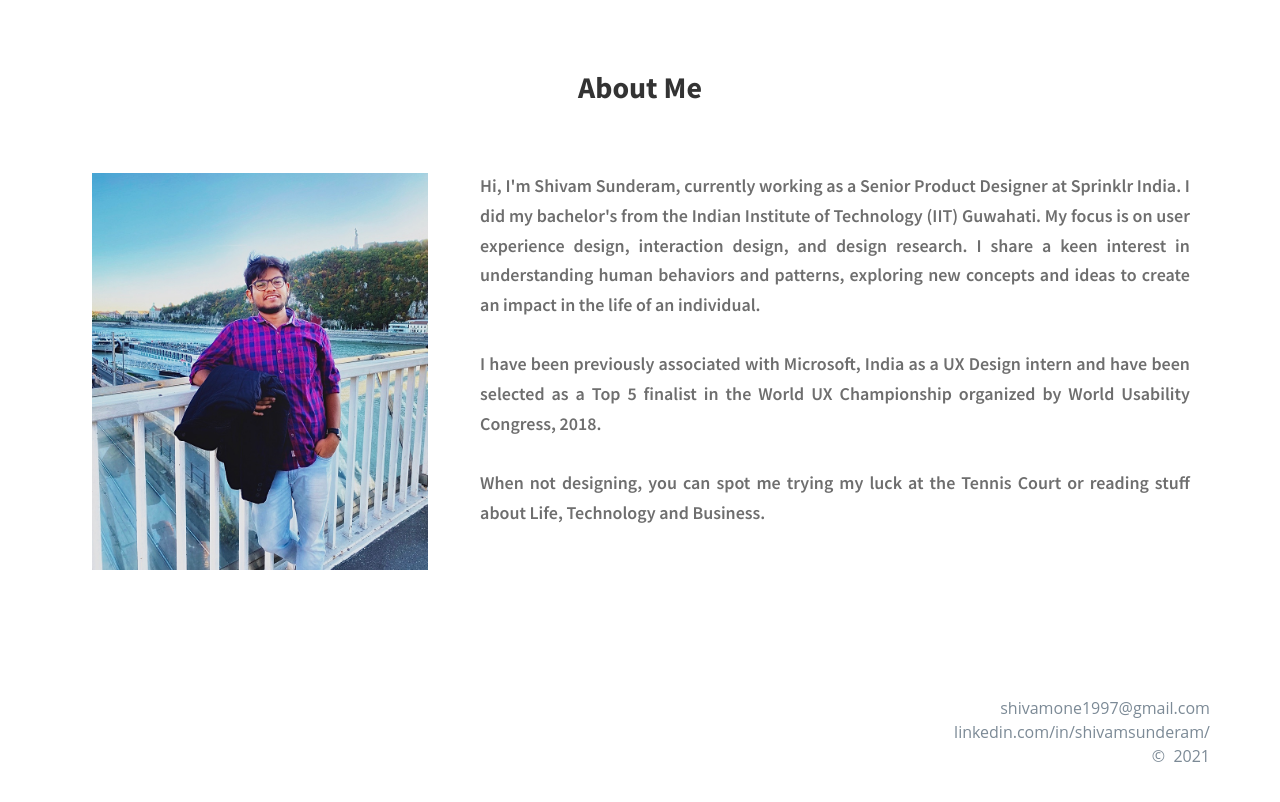
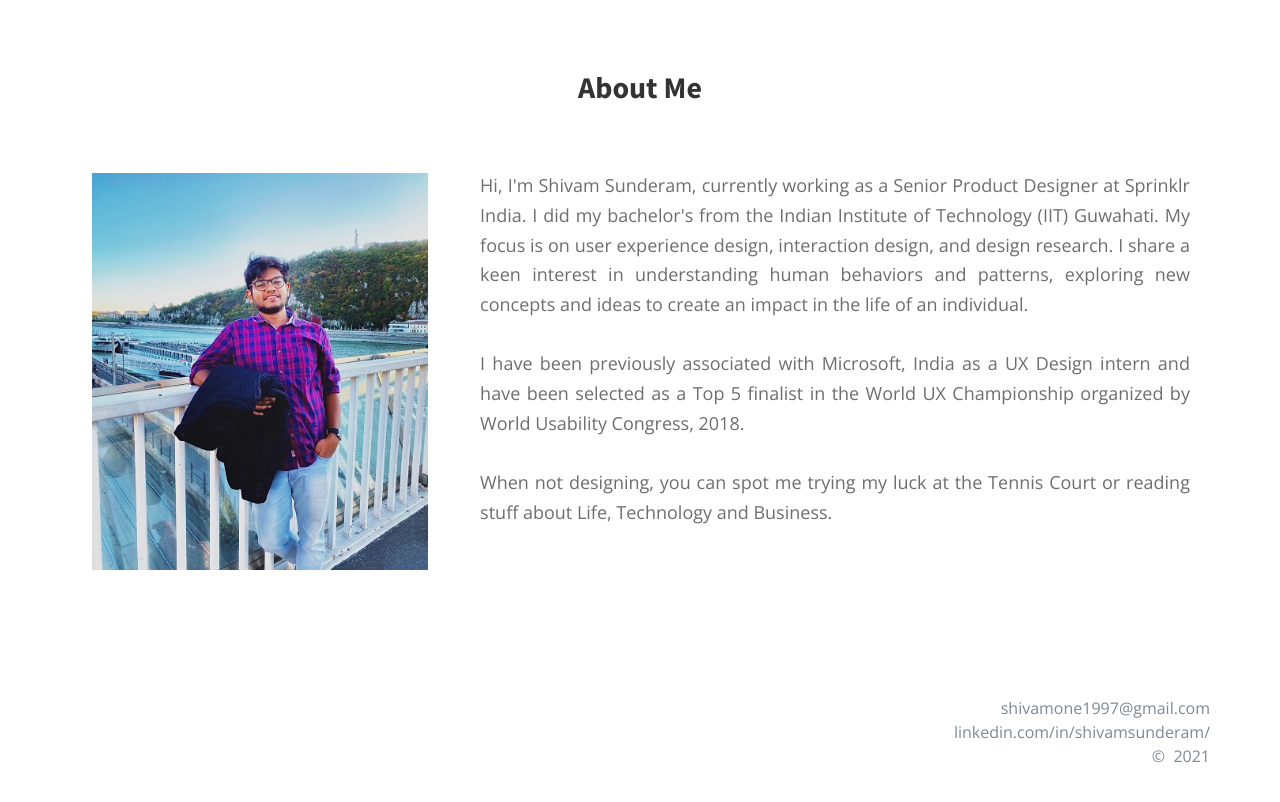
Before and after one commit to Shivamsunderam/design, a plain HTML site: page index.html in a window 1280 px wide. Shown: the part 1690-2492 px from the top of the page. Drawn offline with nearby package versions, Linux system fonts and the light colour scheme.

Commit message:
Update style.css

```diff
--- a/css/style.css
+++ b/css/style.css
@@ -1,4 +1,5 @@
 @import url('https://fonts.googleapis.com/css?family=Montserrat');
+@import url('https://fonts.googleapis.com/css?family=Open Sans:300,400,500,600,700');
 @import url('https://fonts.googleapis.com/css2?family=Source+Sans+Pro:wght@300;400;600;700;900&display=swap');
 
 
@@ -150,8 +151,8 @@ h2.heading2{
 	padding-right: 3%;
 }
 p.aboutMe{
-	font-family: 'Source Sans Pro', sans-serif;
-	font-weight: 600;
+	font-family: 'Open Sans', sans-serif;
+	font-weight: 400;
 	text-align: justify;
 	color: #6E6E6E;
 	line-height: 165%;
```
